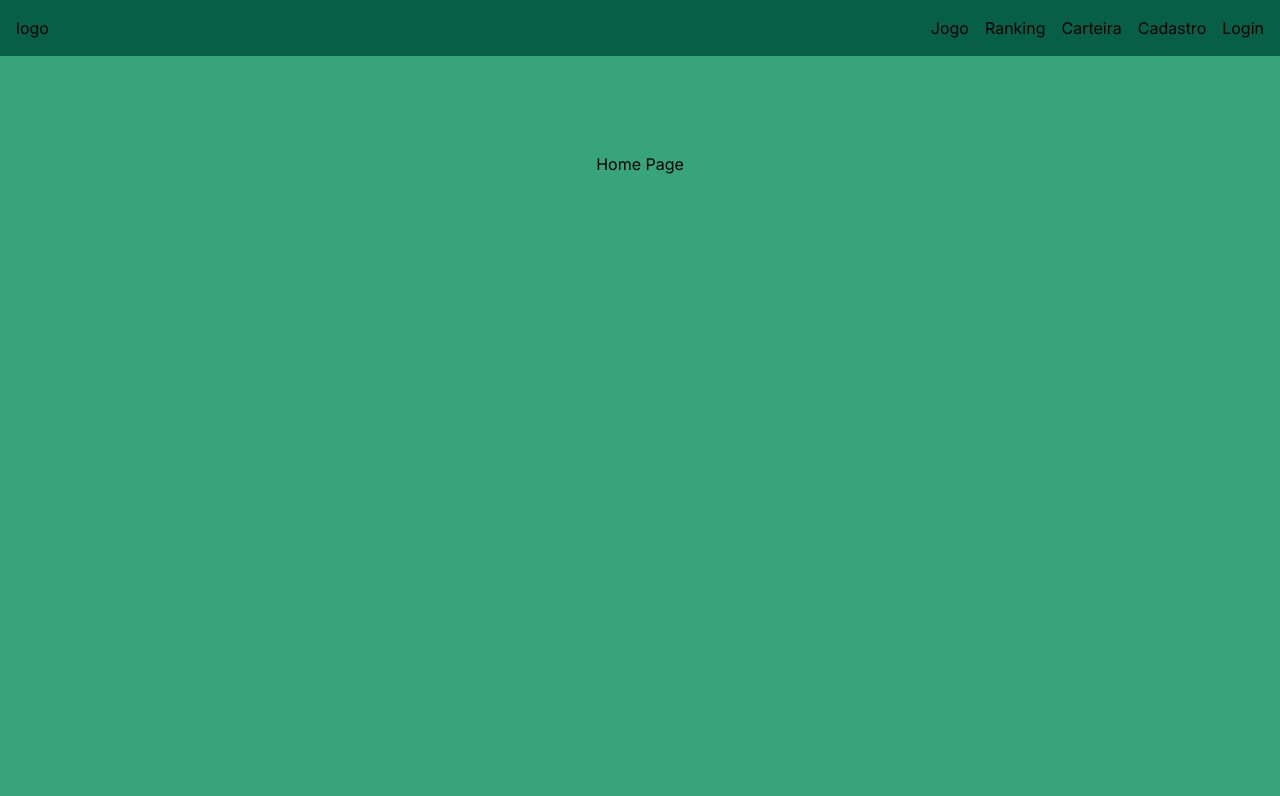
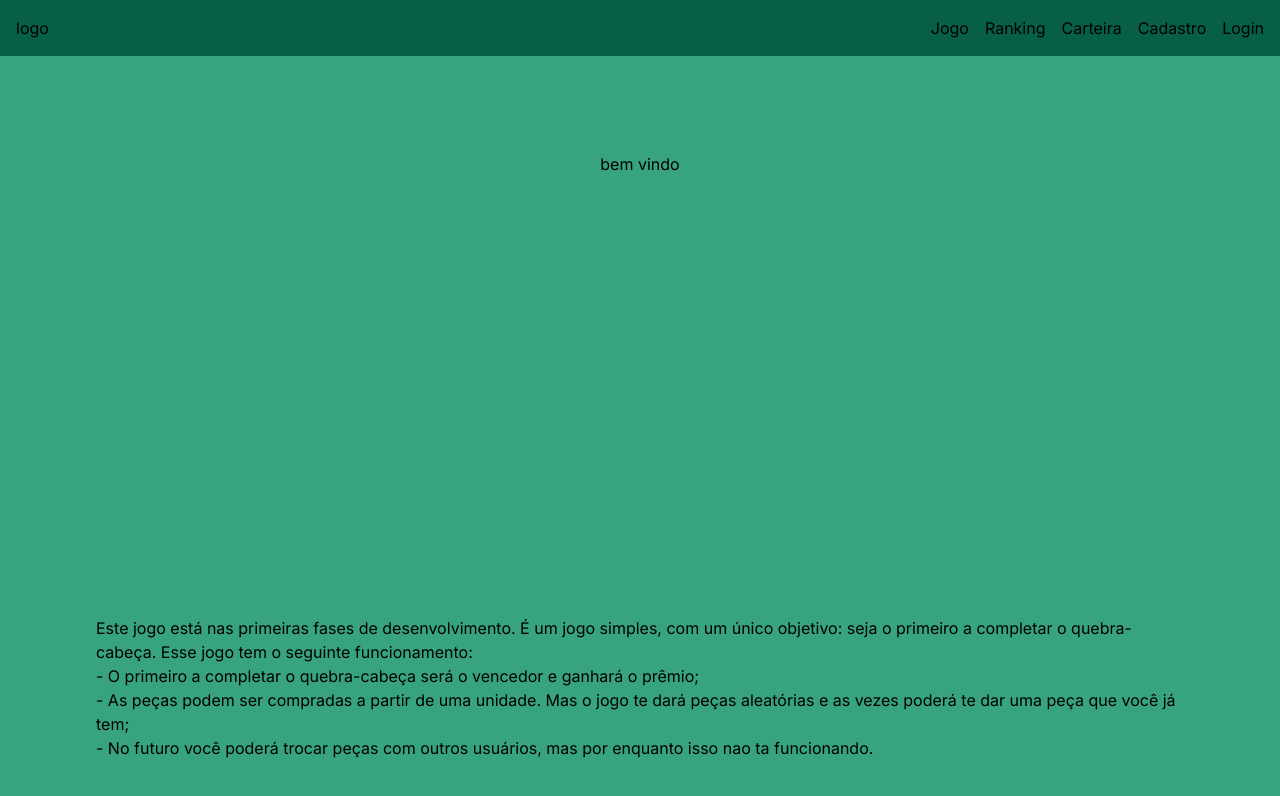
Before and after one commit to maurojose/puzzles, a Next.js app: page / in a window 1280 px wide. Shown: the top 796 px of the page. Built offline with nearby package versions, Linux system fonts and the light colour scheme; no server answers.

Commit message:
colocando as regras pra testar com usuários

```diff
--- a/app/page.tsx
+++ b/app/page.tsx
@@ -3,7 +3,14 @@ import Image from "next/image";
 export default function Home() {
   return (
     <main className="flex min-h-screen flex-col items-center justify-between p-24">
-      <h1>Home Page</h1>
+      <h1>bem vindo</h1>
+      <div className="container mx-10">
+        <p>Este jogo está nas primeiras fases de desenvolvimento. É um jogo simples, com um único objetivo: seja o primeiro a completar o quebra-cabeça. Esse jogo tem o seguinte funcionamento:<br/>
+          - O primeiro a completar o quebra-cabeça será o vencedor e ganhará o prêmio;<br/>
+          - As peças podem ser compradas a partir de uma unidade. Mas o jogo te dará peças aleatórias e as vezes poderá te dar uma peça que você já tem;<br/>
+          - No futuro você poderá trocar peças com outros usuários, mas por enquanto isso nao ta funcionando.<br/>
+        </p>
+      </div>
     </main>
   );
 }
```
